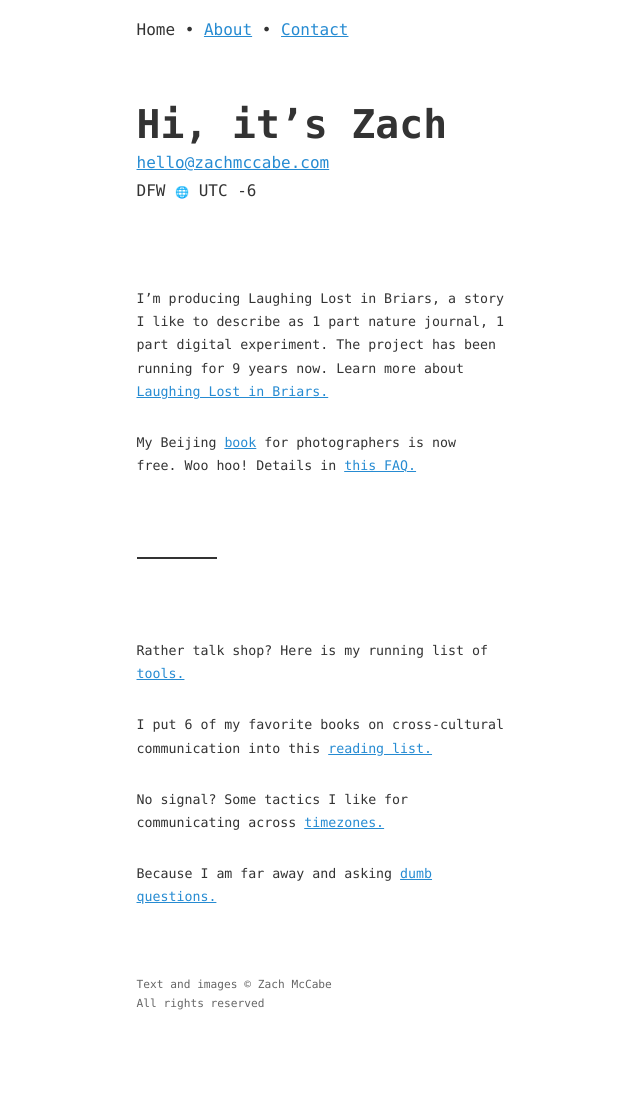
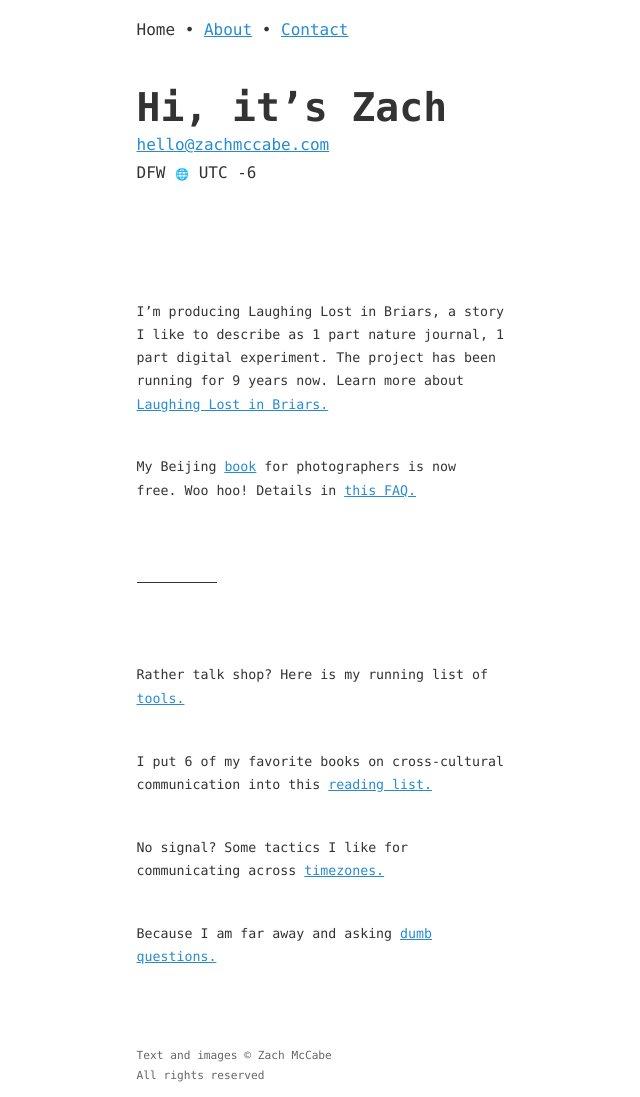
Before and after one commit to zachmccabe/zachmccabe.github.io, a Jekyll site: the page built from index.md, in a window 1280 px wide. Shown: the whole page, without its empty margins (198-838 px from the left). Built offline with Jekyll 4.4.1, drawn with Linux system fonts in a browser that asks for light colours; before the commit the page ends 1025 px from its top, so only the background shows below that.

Commit message:
Update kao-midnite-13.css

```diff
--- a/assets/kao-midnite-13.css
+++ b/assets/kao-midnite-13.css
@@ -68,7 +68,7 @@ main p {
 }
 
 main p + p {
-  margin-top: 1.2em;
+  margin-top: 2.074em;
 }
 
 main table {
@@ -113,7 +113,7 @@ main table {
   font-size: var(--fs-100);
   text-align: left;
   margin: 0;
-  padding: 1rem 0 3.58rem 1rem;
+  padding: 1rem 0 2.48rem 1rem;
   width: auto;
 }
 
@@ -434,11 +434,11 @@ p + h3, p + h4 {
 */
 
 .scan p {
- margin-bottom: 2.1em;
+ margin-bottom: 2.986em;
 }
 
 .space {
- padding-bottom: 4.3rem;
+ padding-bottom: 6.19rem;
 }
 
 /*
```
